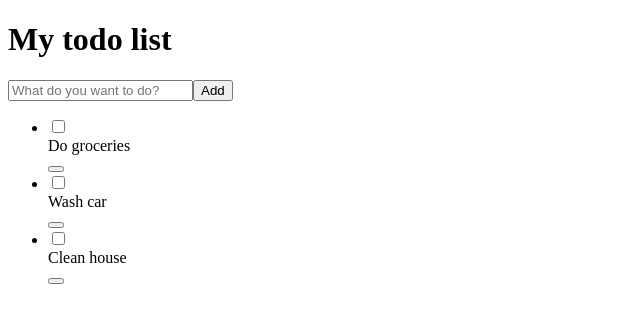
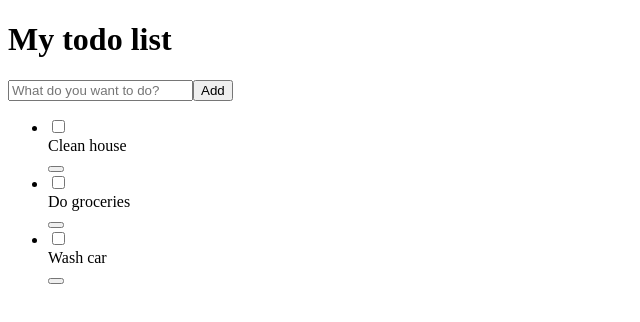
Before and after one commit to pedrovandrade/test-dev-sogeti, a React app: page / in a window 1280 px wide. Shown: the top 322 px of the page, without its empty margins (0-640 px from the left). Built offline with nearby package versions, Linux system fonts and the light colour scheme; the HTML template or start-up script is replaced by a standard one.

Commit message:
User Story #2: Change a TODO state

```diff
--- a/public/style/master.css
+++ b/public/style/master.css
@@ -26,6 +26,10 @@ body {
   font-family: Arial, sans-serif;
   font-size: 30px;
   padding: 0px 20px;
+}
+
+.checked {
+  text-decoration: line-through;
 }
 
 li {
--- a/src/components/TodoItem.js
+++ b/src/components/TodoItem.js
@@ -1,12 +1,53 @@
-import React from 'react';
+import React, { useState, useEffect } from 'react';
 
 export default function TodoItem(props) {
+  /** ******** REACT HOOKS ********* */
+  const [done, setDone] = useState(false);
+
+  function checkItem(event) {
+    if (event.target.checked) {
+      setDone(true);
+    } else {
+      setDone(false);
+    }
+  }
+
+  /** ******** REACT EFFECTS ******** */
+  // Throw the checked item at the bottom of the list if done or at the top if
+  // it's still to do
+  useEffect(() => {
+    const index = props.index;
+    const checkedElem = props.listData[index];
+    if (done) {
+      checkedElem.state = 'done';
+      const newArray = props.listData.filter((elem) => {
+        return elem !== props.listData[index];
+      }).concat(checkedElem);
+      props.setListData(newArray);
+    } else {
+      checkedElem.state = 'todo';
+      const newArray = [checkedElem].concat(props.listData.filter((elem) => {
+        return elem !== props.listData[index];
+      }));
+      props.setListData(newArray);
+    }
+  }, [done]);
+
+  // Change the corresponding checkbox state when a list element is displaced
+  useEffect(() => {
+    const index = props.index;
+    if (props.listData[index].state === 'done') {
+      setDone(true);
+    } else {
+      setDone(false);
+    }
+  }, [props.listData]);
 
   return (
     <li>
       <label>
-        <input type='checkbox' onChange={props.checkItem} />
-        <div className='todo-item' >{props.data.title}</div>
+        <input type='checkbox' onChange={checkItem} checked={props.data.state === 'done'} />
+        <div className={`todo-item${props.data.state === 'done' ? ' checked' : ''}`} onClick={(e) => e.preventDefault()}>{props.data.title}</div>
         <button className='delete-button' type='button' onClick={props.deleteItem} ></button>
       </label>
     </li>
--- a/src/components/TodoList.js
+++ b/src/components/TodoList.js
@@ -1,16 +1,17 @@
-import React, { useState } from 'react';
+import React, { useState, useEffect } from 'react';
 // import TodoItem from 'components/TodoItem';
 import TodoItem from './TodoItem';
 
 export default function TodoList(props) {
+  /** ******** REACT HOOKS ********* */
   const [listData, setListData] = useState(props.listData);
+
+  useEffect(() => {
+    console.log('listData:', listData);
+  }, [listData]);
 
   function deleteItem() {
     console.log('Button clicked!');
-  }
-
-  function checkItem() {
-    console.log('Checkbox clicked!');
   }
 
   return (
@@ -18,8 +19,10 @@ export default function TodoList(props) {
       {listData.map((item, index) => (
         <TodoItem
           data={item}
-          checkItem={checkItem}
           deleteItem={deleteItem}
+          listData={listData}
+          setListData={setListData}
+          index={index}
           key={index}
         />
       ))}
```
Also changed, not shown: 1 other file (tests, documents, lock files or other folders).
